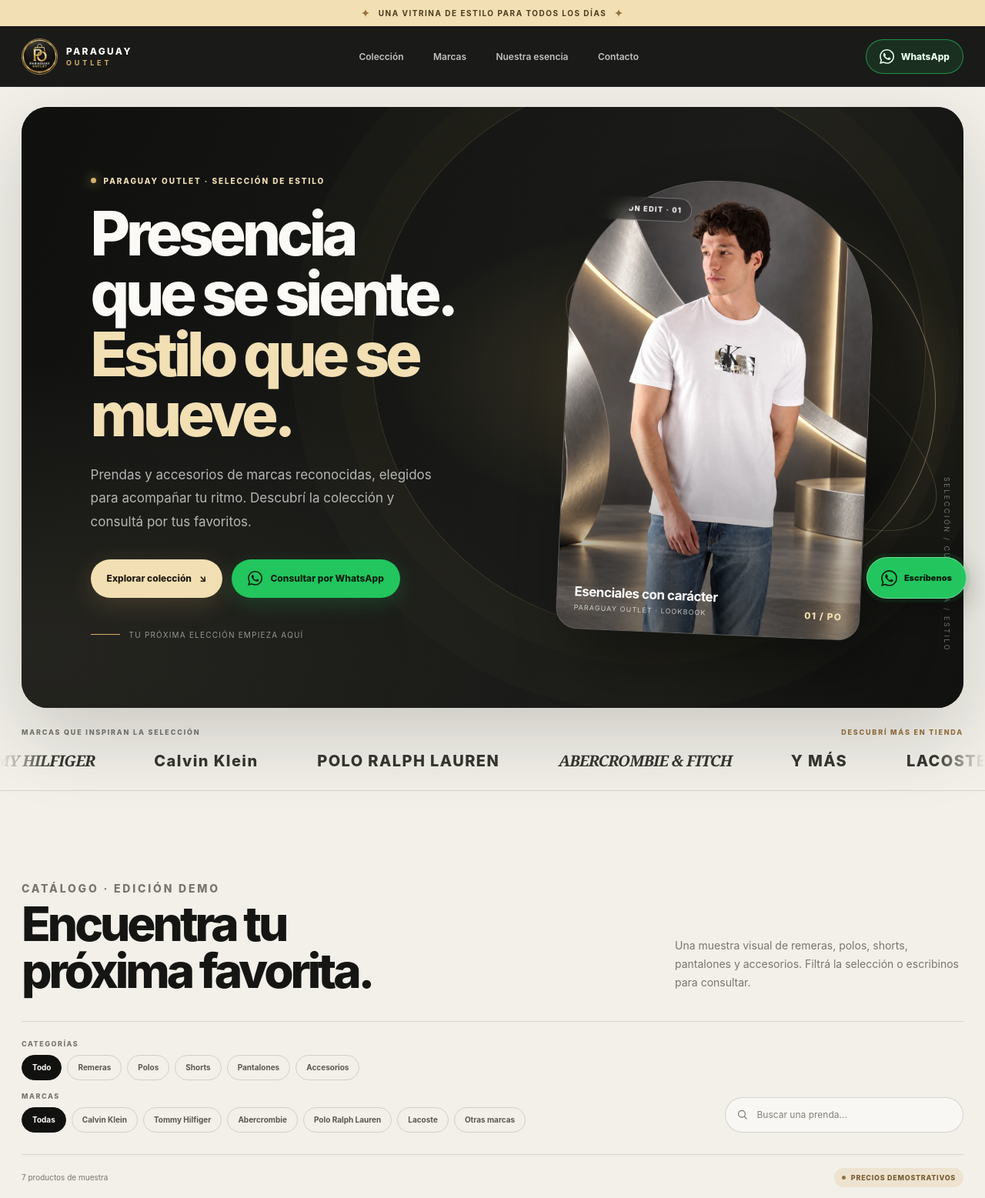
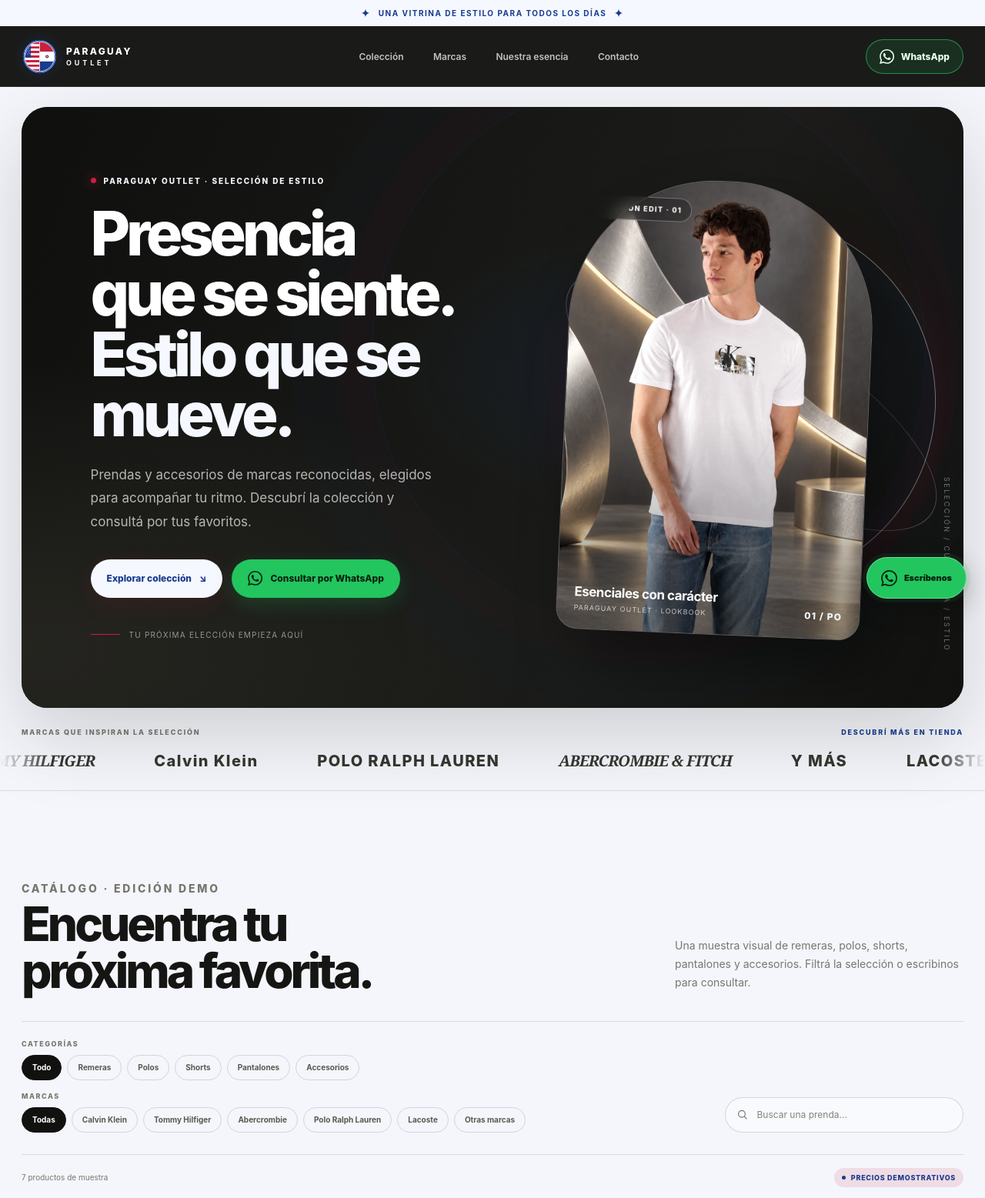
Before and after one commit to apexhash/paraguayoutlet, a plain HTML site: page index.html in a window 1280 px wide. Shown: the top 1557 px of the page at 77% size. Drawn offline with Linux system fonts and the light colour scheme.

Commit message:
Add files via upload

```diff
--- a/index.html
+++ b/index.html
@@ -9,7 +9,7 @@
   <meta property="og:site_name" content="Paraguay Outlet">
   <meta property="og:title" content="Paraguay Outlet — Estilo en movimiento">
   <meta property="og:description" content="Moda, marcas y accesorios en una experiencia de compra diferente. Consultá por WhatsApp.">
-  <link rel="icon" href="./avatar-po.webp" type="image/webp">
+  <link rel="icon" href="./paraguay-outlet-logo.svg" type="image/svg+xml">
   <title>Paraguay Outlet — Estilo en movimiento</title>
   <style>
     :root {
@@ -17,14 +17,14 @@
       --ink: #151614;
       --night: #111210;
       --night-2: #1c1d19;
-      --paper: #f2f0e9;
-      --paper-2: #e9e7df;
-      --white: #fbfaf6;
+      --paper: #f4f6fb;
+      --paper-2: #e9edf5;
+      --white: #fff;
       --muted: #77766f;
       --line: rgba(21, 22, 20, .12);
-      --gold: #d5b16b;
-      --gold-light: #f2dfb3;
-      --gold-dark: #96723e;
+      --brand-red: #c8203d;
+      --brand-white: #f5f8ff;
+      --brand-blue: #173b8f;
       --green: #22c55e;
       --green-dark: #13823c;
       --radius: 28px;
@@ -45,7 +45,7 @@
     a { color: inherit; text-decoration: none; }
     button, input { font: inherit; }
     button { color: inherit; }
-    ::selection { background: var(--gold); color: var(--night); }
+    ::selection { background: var(--brand-red); color: var(--night); }
     .wrap { width: min(calc(100% - 56px), var(--max)); margin-inline: auto; }
     .announcement {
       min-height: 34px;
@@ -54,15 +54,15 @@
       justify-content: center;
       gap: 10px;
       padding: 7px 18px;
-      background: var(--gold-light);
-      color: #4c3b20;
+      background: var(--brand-white);
+      color: #173b8f;
       font-size: 10px;
       font-weight: 750;
       letter-spacing: .15em;
       text-align: center;
       text-transform: uppercase;
     }
-    .announcement .spark { color: var(--gold-dark); font-size: 13px; }
+    .announcement .spark { color: var(--brand-blue); font-size: 13px; }
     .topbar {
       position: sticky;
       z-index: 20;
@@ -74,12 +74,12 @@
     }
     .nav-row { min-height: 78px; display: flex; align-items: center; justify-content: space-between; gap: 28px; }
     .brand-lockup { display: inline-flex; align-items: center; gap: 11px; min-width: max-content; }
-    .brand-lockup img { width: 47px; height: 47px; object-fit: cover; border-radius: 50%; border: 1px solid rgba(213,177,107,.7); }
+    .brand-lockup img { width: 47px; height: 47px; object-fit: contain; border-radius: 50%; border: 0; filter: drop-shadow(0 0 8px rgba(23,59,143,.3)); }
     .brand-name { display: grid; line-height: 1; gap: 4px; font-size: 12px; letter-spacing: .19em; font-weight: 850; }
-    .brand-name small { color: var(--gold); font-size: 9px; letter-spacing: .43em; font-weight: 700; }
+    .brand-name small { color: var(--brand-white); font-size: 9px; letter-spacing: .43em; font-weight: 700; }
     .nav-links { display: flex; align-items: center; gap: clamp(17px, 3vw, 42px); }
     .nav-links a { color: rgba(255,255,255,.73); font-size: 12px; font-weight: 600; transition: color .2s ease; }
-    .nav-links a:hover, .nav-links a:focus-visible { color: var(--gold-light); }
+    .nav-links a:hover, .nav-links a:focus-visible { color: var(--brand-white); }
     .nav-contact {
       display: inline-flex; align-items: center; justify-content: center; gap: 9px;
       padding: 12px 17px; border: 1px solid rgba(34,197,94,.65); border-radius: 999px;
@@ -101,38 +101,38 @@
     }
     .hero-shell::before {
       content: ""; position: absolute; z-index: -1; inset: 0;
-      background: radial-gradient(ellipse at 70% 44%, rgba(213,177,107,.18), transparent 31%),
+      background: radial-gradient(ellipse at 70% 44%, rgba(23,59,143,.18), transparent 31%),
                   radial-gradient(ellipse at 0% 90%, rgba(225,210,175,.09), transparent 38%),
                   linear-gradient(110deg, #10110f 4%, #1b1c19 65%, #111210 100%);
     }
     .hero-shell::after {
       content: ""; position: absolute; z-index: -1; width: 720px; height: 720px; border-radius: 50%;
-      border: 1px solid rgba(213,177,107,.18); right: 4%; top: -5%;
-      box-shadow: 0 0 0 44px rgba(213,177,107,.025), 0 0 0 105px rgba(213,177,107,.02);
+      border: 1px solid rgba(23,59,143,.18); right: 4%; top: -5%;
+      box-shadow: 0 0 0 44px rgba(200,32,61,.025), 0 0 0 105px rgba(23,59,143,.025);
       transform: rotate(-17deg);
     }
     .hero-copy { position: relative; z-index: 2; padding: clamp(36px, 7vw, 92px); padding-right: clamp(18px, 4vw, 56px); }
-    .eyebrow { display: flex; align-items: center; gap: 10px; margin: 0 0 23px; color: var(--gold-light); font-size: 10px; font-weight: 800; letter-spacing: .19em; text-transform: uppercase; }
-    .eyebrow .pulse { width: 7px; height: 7px; border-radius: 50%; background: var(--gold); box-shadow: 0 0 14px rgba(213,177,107,.9); }
+    .eyebrow { display: flex; align-items: center; gap: 10px; margin: 0 0 23px; color: var(--brand-white); font-size: 10px; font-weight: 800; letter-spacing: .19em; text-transform: uppercase; }
+    .eyebrow .pulse { width: 7px; height: 7px; border-radius: 50%; background: var(--brand-red); box-shadow: 0 0 14px rgba(200,32,61,.85); }
     h1, h2, h3, p { margin-top: 0; }
     .hero h1 { max-width: 660px; margin: 0; font-size: clamp(42px, 6.2vw, 84px); line-height: .99; letter-spacing: -.067em; font-weight: 780; }
-    .hero h1 em { color: var(--gold-light); font-style: normal; }
+    .hero h1 em { color: var(--brand-white); font-style: normal; }
     .hero-copy > p:not(.eyebrow) { max-width: 465px; margin: 24px 0 0; color: rgba(255,255,255,.68); font-size: clamp(14px, 1.4vw, 17px); line-height: 1.8; }
     .hero-actions { display: flex; flex-wrap: wrap; align-items: center; gap: 12px; margin-top: 33px; }
     .button { min-height: 50px; display: inline-flex; align-items: center; justify-content: center; gap: 10px; padding: 0 21px; border-radius: 999px; font-size: 12px; font-weight: 850; transition: transform .22s ease, box-shadow .22s ease, background .22s ease; }
     .button:hover { transform: translateY(-3px); }
-    .button-gold { background: var(--gold-light); color: #211b10; box-shadow: 0 8px 32px rgba(213,177,107,.2); }
-    .button-gold:hover { background: #fff0cb; box-shadow: 0 12px 38px rgba(213,177,107,.34); }
+    .button-light { background: var(--brand-white); color: #173b8f; box-shadow: 0 8px 32px rgba(200,32,61,.12); }
+    .button-light:hover { background: #e5ecfb; box-shadow: 0 12px 38px rgba(200,32,61,.22); }
     .button-line { border: 1px solid rgba(255,255,255,.2); color: rgba(255,255,255,.9); background: rgba(255,255,255,.035); }
     .button-line:hover { background: rgba(255,255,255,.1); }
     .button-whatsapp { background: var(--green); color: #06210f; box-shadow: 0 8px 26px rgba(34,197,94,.2); }
     .button-whatsapp:hover { background: #46df79; box-shadow: 0 12px 34px rgba(34,197,94,.33); }
     .hero-footnote { display: flex; align-items: center; gap: 12px; margin-top: 42px; color: rgba(255,255,255,.52); font-size: 10px; letter-spacing: .12em; text-transform: uppercase; }
-    .hero-footnote::before { content: ""; width: 38px; height: 1px; background: var(--gold); }
+    .hero-footnote::before { content: ""; width: 38px; height: 1px; background: var(--brand-red); }
     .hero-visual { position: relative; align-self: stretch; min-height: 570px; display: grid; place-items: center; padding: 34px 42px 34px 0; }
-    .hero-halo { position: absolute; width: min(80%, 480px); aspect-ratio: 1; border-radius: 50%; border: 1px solid rgba(233,207,158,.45); box-shadow: inset 0 0 55px rgba(213,177,107,.09), 0 0 60px rgba(213,177,107,.1); transform: translate(5%, -2%) rotate(-18deg); }
-    .hero-halo::before, .hero-halo::after { content: ""; position: absolute; inset: 9%; border: 1px solid rgba(233,207,158,.19); border-radius: 50%; transform: rotate(42deg) scaleX(.68); }
-    .hero-halo::after { inset: -8% 20%; transform: rotate(-40deg) scaleX(.7); border-color: rgba(233,207,158,.24); }
+    .hero-halo { position: absolute; width: min(80%, 480px); aspect-ratio: 1; border-radius: 50%; border: 1px solid rgba(255,255,255,.4); box-shadow: inset 0 0 55px rgba(23,59,143,.09), 0 0 60px rgba(200,32,61,.1); transform: translate(5%, -2%) rotate(-18deg); }
+    .hero-halo::before, .hero-halo::after { content: ""; position: absolute; inset: 9%; border: 1px solid rgba(255,255,255,.16); border-radius: 50%; transform: rotate(42deg) scaleX(.68); }
+    .hero-halo::after { inset: -8% 20%; transform: rotate(-40deg) scaleX(.7); border-color: rgba(255,255,255,.22); }
     .hero-photo { position: relative; width: min(72%, 395px); height: min(590px, 80vh); min-height: 460px; overflow: hidden; border: 1px solid rgba(255,255,255,.22); border-radius: 190px 190px 28px 28px; transform: rotate(2.5deg); box-shadow: 24px 34px 72px rgba(0,0,0,.42); background: #333; }
     .hero-photo img { width: 100%; height: 100%; object-fit: cover; object-position: center 35%; }
     .hero-photo::after { content: ""; position: absolute; inset: 0; background: linear-gradient(180deg, transparent 52%, rgba(12,13,11,.48) 100%); pointer-events: none; }
@@ -140,22 +140,22 @@
     .photo-caption { position: absolute; z-index: 1; bottom: 22px; left: 22px; right: 22px; display: flex; align-items: end; justify-content: space-between; gap: 14px; color: white; }
     .photo-caption strong { display: block; font-size: 17px; letter-spacing: -.03em; }
     .photo-caption small { display: block; margin-top: 5px; color: rgba(255,255,255,.7); font-size: 9px; letter-spacing: .12em; text-transform: uppercase; }
-    .photo-number { color: var(--gold-light); font-size: 12px; font-weight: 800; letter-spacing: .1em; }
+    .photo-number { color: var(--brand-white); font-size: 12px; font-weight: 800; letter-spacing: .1em; }
     .hero-side-note { position: absolute; right: 16px; bottom: 73px; writing-mode: vertical-rl; color: rgba(255,255,255,.4); font-size: 9px; letter-spacing: .28em; text-transform: uppercase; }
 
     .brand-strip { overflow: hidden; padding: 26px 0 25px; border-bottom: 1px solid var(--line); background: var(--paper); }
     .brand-strip-head { display: flex; justify-content: space-between; align-items: center; gap: 20px; margin-bottom: 18px; color: var(--muted); font-size: 9px; font-weight: 850; letter-spacing: .2em; text-transform: uppercase; }
-    .brand-strip-head span:last-child { color: var(--gold-dark); }
+    .brand-strip-head span:last-child { color: var(--brand-blue); }
     .brand-track-wrap { overflow: hidden; mask-image: linear-gradient(90deg, transparent, black 5%, black 95%, transparent); }
     .brand-track { width: max-content; display: flex; align-items: center; gap: clamp(35px, 6vw, 92px); animation: ticker 30s linear infinite; }
     .brand-word { color: #34342f; font-size: clamp(13px, 2vw, 20px); letter-spacing: .07em; font-weight: 850; white-space: nowrap; }
     .brand-word:nth-child(2), .brand-word:nth-child(5) { font-family: Georgia, serif; font-style: italic; font-weight: 600; letter-spacing: -.04em; }
-    .brand-word span { color: var(--gold-dark); }
+    .brand-word span { color: var(--brand-blue); }
     @keyframes ticker { to { transform: translateX(-50%); } }
 
     .section { padding: clamp(70px, 9vw, 124px) 0; }
     .section-heading { display: flex; align-items: end; justify-content: space-between; gap: 30px; margin-bottom: 34px; }
-    .section-kicker { margin: 0 0 12px; color: var(--gold-dark); font-size: 10px; font-weight: 850; letter-spacing: .2em; text-transform: uppercase; }
+    .section-kicker { margin: 0 0 12px; color: var(--brand-blue); font-size: 10px; font-weight: 850; letter-spacing: .2em; text-transform: uppercase; }
     .section-heading h2, .editorial h2, .contact-copy h2 { margin: 0; font-size: clamp(34px, 5vw, 62px); line-height: .98; letter-spacing: -.065em; font-weight: 780; }
     .section-heading p { max-width: 375px; margin: 0 0 4px; color: var(--muted); font-size: 14px; line-height: 1.7; }
     .catalogue { background: var(--paper); }
@@ -164,15 +164,15 @@
     .filter-label { display: block; margin-bottom: 9px; color: var(--muted); font-size: 9px; font-weight: 850; letter-spacing: .17em; text-transform: uppercase; }
     .chip-row { display: flex; flex-wrap: wrap; gap: 7px; }
     .filter-chip { min-height: 33px; padding: 0 13px; border: 1px solid rgba(21,22,20,.15); border-radius: 999px; background: transparent; color: #595850; font-size: 10px; font-weight: 700; cursor: pointer; transition: all .18s ease; }
-    .filter-chip:hover { border-color: var(--gold-dark); color: var(--ink); }
+    .filter-chip:hover { border-color: var(--brand-blue); color: var(--ink); }
     .filter-chip.is-active { border-color: var(--night); background: var(--night); color: var(--white); }
     .search-box { display: flex; align-items: center; gap: 9px; min-height: 46px; padding: 0 14px; border: 1px solid rgba(21,22,20,.16); border-radius: 999px; background: rgba(255,255,255,.46); }
     .search-box svg { width: 17px; height: 17px; color: #77766f; }
     .search-box input { width: 100%; min-width: 0; border: 0; outline: 0; background: transparent; color: var(--ink); font-size: 12px; }
     .search-box input::placeholder { color: #85837c; }
     .catalogue-meta { display: flex; justify-content: space-between; align-items: center; gap: 20px; padding: 17px 0; color: var(--muted); font-size: 10px; }
-    .demo-pill { display: inline-flex; align-items: center; gap: 7px; padding: 7px 10px; border-radius: 99px; background: rgba(213,177,107,.2); color: #775c31; font-size: 9px; font-weight: 850; letter-spacing: .08em; text-transform: uppercase; }
-    .demo-pill::before { content: ""; width: 5px; height: 5px; border-radius: 50%; background: var(--gold-dark); }
+    .demo-pill { display: inline-flex; align-items: center; gap: 7px; padding: 7px 10px; border-radius: 99px; background: rgba(200,32,61,.12); color: #173b8f; font-size: 9px; font-weight: 850; letter-spacing: .08em; text-transform: uppercase; }
+    .demo-pill::before { content: ""; width: 5px; height: 5px; border-radius: 50%; background: var(--brand-blue); }
     .product-grid { display: grid; grid-template-columns: repeat(4, minmax(0, 1fr)); gap: 22px; }
     .product-card { min-width: 0; }
     .product-card[hidden] { display: none; }
@@ -184,7 +184,7 @@
     .product-index { position: absolute; right: 14px; bottom: 13px; color: rgba(255,255,255,.85); font-size: 10px; font-weight: 750; text-shadow: 0 1px 5px rgba(0,0,0,.6); }
     .product-info { padding: 15px 2px 0; }
     .product-meta { display: flex; justify-content: space-between; gap: 8px; align-items: center; color: var(--muted); font-size: 9px; font-weight: 750; letter-spacing: .12em; text-transform: uppercase; }
-    .product-meta .type { color: var(--gold-dark); }
+    .product-meta .type { color: var(--brand-blue); }
     .product-info h3 { min-height: 42px; margin: 9px 0 13px; font-size: 15px; line-height: 1.32; letter-spacing: -.03em; }
     .product-bottom { display: flex; align-items: end; justify-content: space-between; gap: 10px; padding-top: 11px; border-top: 1px solid var(--line); }
     .price-label { display: block; margin-bottom: 4px; color: var(--muted); font-size: 8px; font-weight: 700; letter-spacing: .08em; text-transform: uppercase; }
@@ -202,7 +202,7 @@
       position: relative; overflow: hidden; min-height: 345px; display: grid; grid-template-columns: 1.1fr .9fr; align-items: center;
       padding: clamp(32px, 6vw, 72px); border-radius: 30px; background: #dfd8ca; isolation: isolate;
     }
-    .editorial::before { content: ""; position: absolute; z-index: -1; inset: 0; background: radial-gradient(circle at 85% 52%, rgba(213,177,107,.45), transparent 25%), linear-gradient(100deg, #ded9cf 0%, #ece8dd 52%, #c9c0af 100%); }
+    .editorial::before { content: ""; position: absolute; z-index: -1; inset: 0; background: radial-gradient(circle at 85% 52%, rgba(200,32,61,.18), transparent 25%), linear-gradient(100deg, #eef1f7 0%, #f8f9fc 52%, #dce4f3 100%); }
     .editorial::after { content: "PO"; position: absolute; z-index: -1; right: 7%; top: 50%; transform: translateY(-53%) rotate(-8deg); color: rgba(255,255,255,.37); font-size: clamp(150px, 24vw, 350px); font-family: Georgia, serif; font-weight: 700; letter-spacing: -.16em; }
     .editorial-copy { max-width: 610px; }
     .editorial h2 { margin-bottom: 17px; }
@@ -220,13 +220,13 @@
     .brand-tile { min-height: 87px; display: flex; align-items: center; justify-content: center; padding: 18px; border: 1px solid var(--line); border-radius: 18px; background: #f9f8f4; color: #3a3933; text-align: center; font-size: clamp(11px, 1.3vw, 15px); font-weight: 850; letter-spacing: .08em; transition: border-color .2s ease, transform .2s ease; }
     .brand-tile:hover { transform: translateY(-3px); border-color: rgba(150,114,62,.55); }
     .brand-tile:nth-child(2), .brand-tile:nth-child(4) { font-family: Georgia, serif; font-style: italic; letter-spacing: -.03em; font-weight: 600; }
-    .brand-tile:last-child { color: var(--gold-dark); background: #f3eddf; }
+    .brand-tile:last-child { color: var(--brand-blue); background: #eaf0fb; }
     .brand-cta { display: inline-flex; align-items: center; gap: 7px; margin-top: 23px; color: var(--ink); font-size: 11px; font-weight: 850; }
-    .brand-cta:hover { color: var(--gold-dark); }
+    .brand-cta:hover { color: var(--brand-blue); }
 
     .contact-section { padding: clamp(76px, 9vw, 118px) 0; background: var(--night); color: var(--white); }
     .contact-panel { display: grid; grid-template-columns: 1fr minmax(300px, .72fr); align-items: center; gap: 50px; }
-    .contact-copy .section-kicker { color: var(--gold-light); }
+    .contact-copy .section-kicker { color: var(--brand-white); }
     .contact-copy h2 { max-width: 660px; }
     .contact-copy > p:not(.section-kicker) { max-width: 490px; margin: 20px 0 0; color: rgba(255,255,255,.63); font-size: 14px; line-height: 1.8; }
     .contact-actions { display: grid; gap: 12px; }
@@ -241,16 +241,16 @@
     .whatsapp-large small { display: block; margin-top: 5px; color: rgba(8,33,15,.74); font-size: 11px; }
     .whatsapp-large .arrow { margin-left: auto; font-size: 20px; }
     .contact-number { display: flex; align-items: center; justify-content: space-between; gap: 15px; padding: 0 4px; color: rgba(255,255,255,.62); font-size: 11px; }
-    .contact-number strong { color: var(--gold-light); font-size: 12px; }
+    .contact-number strong { color: var(--brand-white); font-size: 12px; }
     .social-line { display: flex; align-items: center; flex-wrap: wrap; gap: 8px; margin-top: 27px; color: rgba(255,255,255,.54); font-size: 10px; }
     .social-line span { padding: 8px 11px; border: 1px solid rgba(255,255,255,.13); border-radius: 99px; }
 
     footer { padding: 24px 0 32px; background: #0c0d0b; color: rgba(255,255,255,.55); }
     .footer-row { display: flex; align-items: center; justify-content: space-between; gap: 20px; }
     .footer-brand { display: inline-flex; align-items: center; gap: 10px; color: white; font-size: 11px; font-weight: 800; letter-spacing: .15em; }
-    .footer-brand img { width: 31px; height: 31px; border-radius: 50%; }
+    .footer-brand img { width: 31px; height: 31px; border-radius: 50%; object-fit: contain; }
     .footer-note { max-width: 500px; margin: 0; text-align: right; font-size: 9px; line-height: 1.6; }
-    .footer-note strong { color: var(--gold-light); }
+    .footer-note strong { color: var(--brand-white); }
     .wa-floating {
       position: fixed; z-index: 30; right: 24px; bottom: 22px; min-height: 54px;
       display: inline-flex; align-items: center; justify-content: center; gap: 9px; padding: 0 18px;
@@ -345,7 +345,7 @@
   <header class="topbar">
     <div class="wrap nav-row">
       <a class="brand-lockup" href="#inicio" aria-label="Paraguay Outlet, ir al inicio">
-        <img src="./avatar-po.webp" alt="" width="47" height="47">
+        <img src="./paraguay-outlet-logo.svg" alt="" width="47" height="47">
         <span class="brand-name">PARAGUAY<small>OUTLET</small></span>
       </a>
       <button class="menu-toggle" id="menu-toggle" type="button" aria-label="Abrir menú" aria-expanded="false" aria-controls="primary-nav"><span></span><span></span></button>
@@ -370,7 +370,7 @@
           <h1 id="hero-title">Presencia que se siente.<br><em>Estilo que se mueve.</em></h1>
           <p>Prendas y accesorios de marcas reconocidas, elegidos para acompañar tu ritmo. Descubrí la colección y consultá por tus favoritos.</p>
           <div class="hero-actions">
-            <a class="button button-gold" href="#coleccion">Explorar colección <span aria-hidden="true">↘</span></a>
+            <a class="button button-light" href="#coleccion">Explorar colección <span aria-hidden="true">↘</span></a>
             <a class="button button-whatsapp" href="https://wa.me/595971813022" target="_blank" rel="noopener noreferrer">
               <svg class="wa-icon" viewBox="0 0 24 24" aria-hidden="true"><path fill="currentColor" d="M20.52 3.48A11.82 11.82 0 0 0 12.1 0C5.55 0 .22 5.33.22 11.88c0 2.1.55 4.15 1.6 5.96L.12 24l6.32-1.66a11.9 11.9 0 0 0 5.66 1.44h.01c6.55 0 11.88-5.33 11.88-11.88 0-3.17-1.23-6.15-3.47-8.42ZM12.1 21.76a9.86 9.86 0 0 1-5.03-1.38l-.36-.21-3.75.98 1-3.66-.24-.38a9.83 9.83 0 0 1-1.51-5.23c0-5.45 4.44-9.89 9.9-9.89a9.82 9.82 0 0 1 7.01 2.91 9.83 9.83 0 0 1 2.89 7.01c0 5.45-4.44 9.89-9.9 9.89Zm5.43-7.4c-.3-.15-1.76-.87-2.03-.97-.27-.1-.47-.15-.67.15-.2.3-.77.97-.94 1.17-.17.2-.35.22-.65.07-.3-.15-1.26-.46-2.4-1.48-.89-.8-1.49-1.78-1.66-2.08-.17-.3-.02-.46.13-.61.13-.13.3-.35.45-.52.15-.17.2-.3.3-.5.1-.2.05-.37-.03-.52-.07-.15-.67-1.62-.92-2.22-.24-.58-.49-.5-.67-.51l-.57-.01c-.2 0-.52.07-.79.37-.27.3-1.04 1.02-1.04 2.49 0 1.47 1.07 2.89 1.22 3.09.15.2 2.1 3.21 5.1 4.5.71.3 1.26.49 1.69.62.71.23 1.35.2 1.86.12.57-.08 1.76-.72 2.01-1.42.25-.7.25-1.3.18-1.42-.08-.13-.28-.2-.58-.35Z"/></svg>
               Consultar por WhatsApp
@@ -381,7 +381,7 @@
         <div class="hero-visual" aria-label="Fotografía editorial de una camiseta blanca">
           <div class="hero-halo" aria-hidden="true"></div>
           <div class="hero-photo">
-            <img src="./hero-ck-3d.webp" alt="Modelo con camiseta blanca en un set editorial grafito y dorado" fetchpriority="high" width="1280" height="1600">
+            <img src="./hero-ck-3d.webp" alt="Modelo con camiseta blanca en un set editorial grafito" fetchpriority="high" width="1280" height="1600">
             <span class="photo-tag">Fashion edit · 01</span>
             <div class="photo-caption"><span><strong>Esenciales con carácter</strong><small>Paraguay Outlet · Lookbook</small></span><span class="photo-number">01 / PO</span></div>
           </div>
@@ -490,7 +490,7 @@
   </main>
 
   <footer>
-    <div class="wrap footer-row"><a class="footer-brand" href="#inicio"><img src="./avatar-po.webp" alt="" width="31" height="31">PARAGUAY OUTLET</a><p class="footer-note"><strong>Catálogo de demostración.</strong> Las fotografías, precios y productos son ilustrativos; confirma disponibilidad y precio real por WhatsApp.</p></div>
+    <div class="wrap footer-row"><a class="footer-brand" href="#inicio"><img src="./paraguay-outlet-logo.svg" alt="" width="31" height="31">PARAGUAY OUTLET</a><p class="footer-note"><strong>Catálogo de demostración.</strong> Las fotografías, precios y productos son ilustrativos; confirma disponibilidad y precio real por WhatsApp.</p></div>
   </footer>
 
   <a class="wa-floating" href="https://wa.me/595971813022" target="_blank" rel="noopener noreferrer" aria-label="Escribir ahora a Paraguay Outlet por WhatsApp">
```
Also changed, not shown: paraguay-outlet-logo.svg (added), 4 other files.
